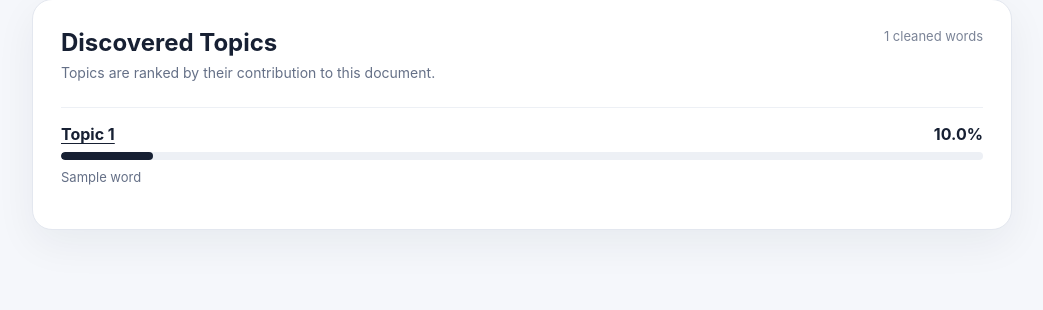
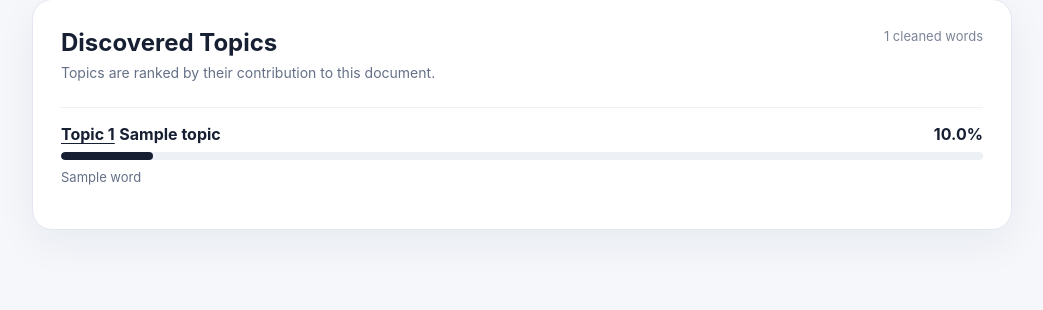
Before and after one commit to 1Y20ash/Smartdoc, a Flask app: template templates/index.html in a window 1280 px wide. Shown: the part 773-1083 px from the top of the page, without its empty margins (118-1161 px from the left). Run offline with Flask 3, Linux system fonts and the light colour scheme; the template is opened without the code that fills it: most values are stand-ins (such as "Sample title", 1, 10 or a date in 2020); parts of the project's set-up code (start-up, migrations or seed data) failed here and were passed over.

Commit message:
feat: display readable topic names in results

```diff
--- a/templates/index.html
+++ b/templates/index.html
@@ -61,7 +61,10 @@
                 {% for topic in result.topics %}
                 <article class="topic-row {% if loop.first %}dominant{% endif %}">
                     <div class="topic-title">
-                        <strong>Topic {{ topic.number }}</strong>
+                        <div>
+                            <strong>Topic {{ topic.number }}</strong>
+                            <span class="topic-name">{{ topic.name }}</span>
+                        </div>
                         <span class="topic-percentage">{{ "%.1f"|format(topic.probability * 100) }}%</span>
                     </div>
                     <div class="bar"><span style="width: {{ topic.probability * 100 }}%"></span></div>
```
